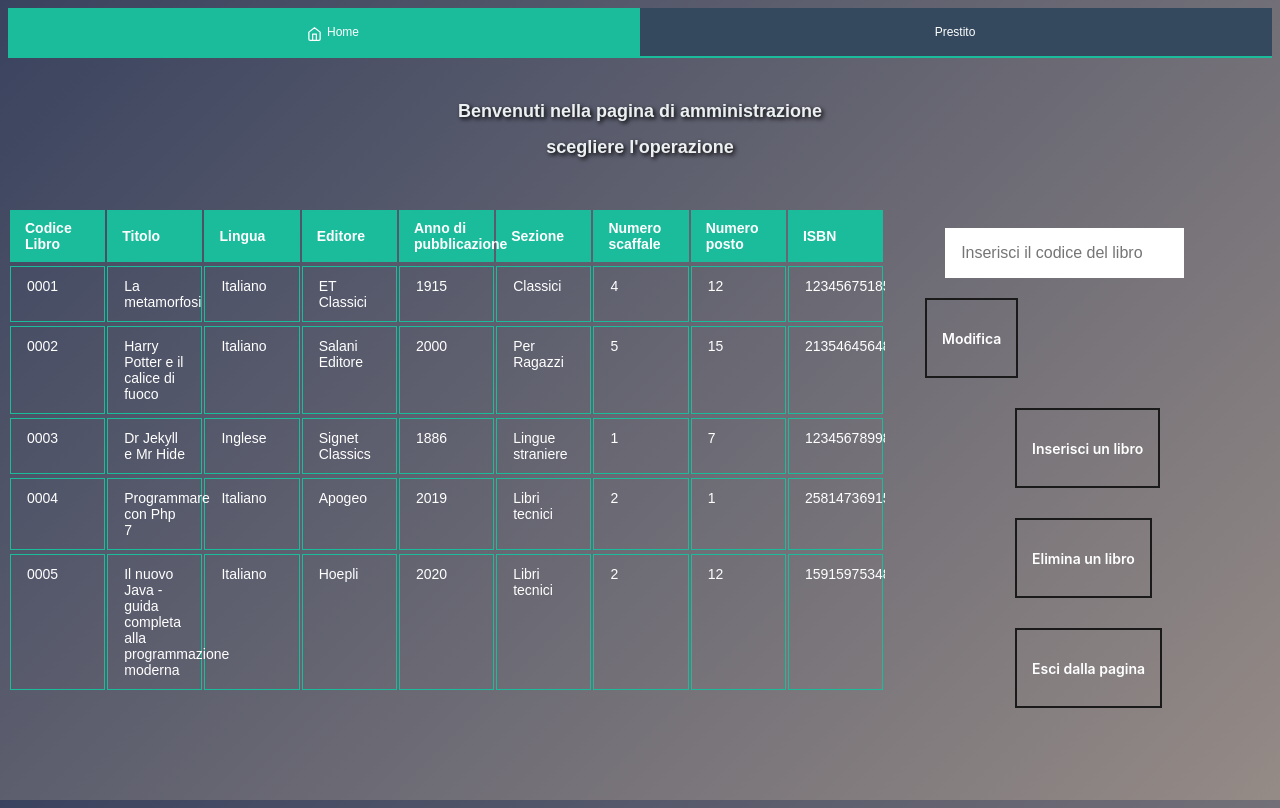
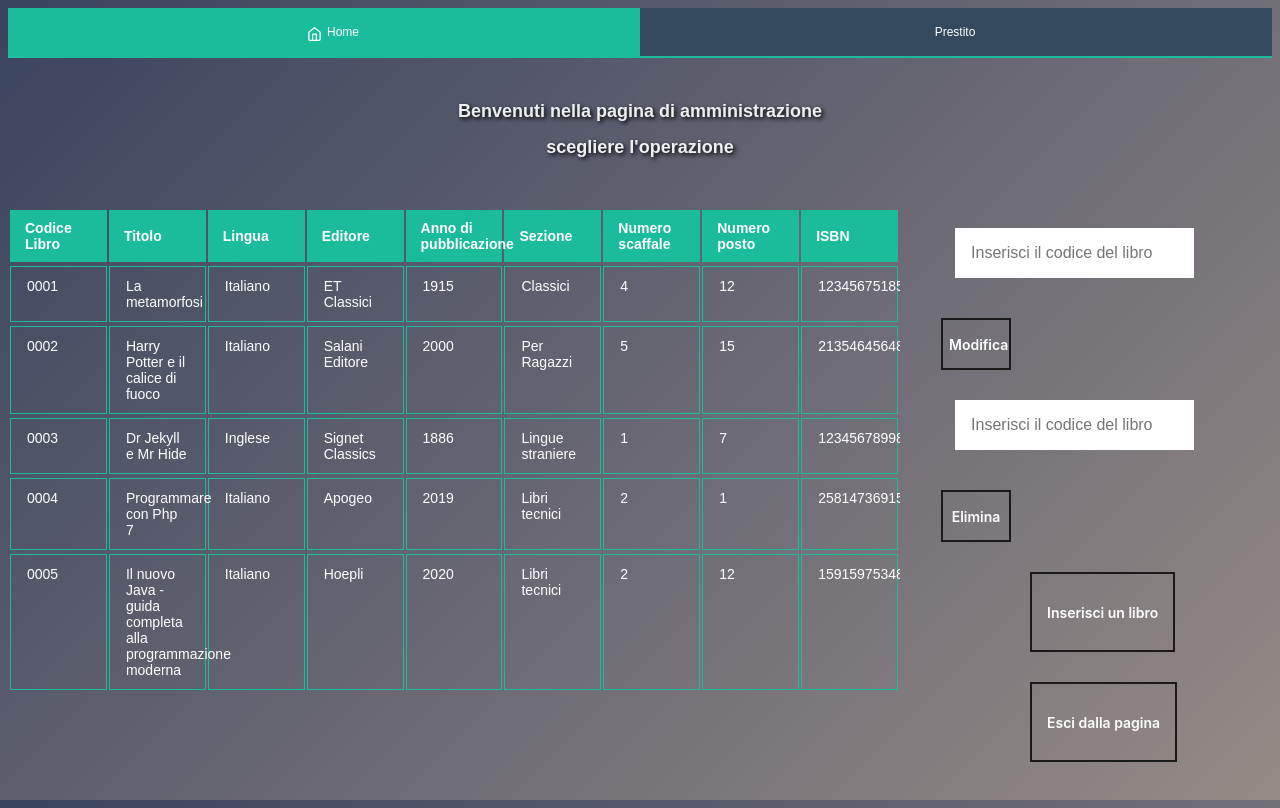
Before and after one commit to E-sc-D/Biblioteca-Belluzzi-Da-Vinci, a PHP site: page /admin.php in a window 1280 px wide. Run offline with PHP 8.4, Linux system fonts and the light colour scheme; data comes from the database, SQL or seed files in the repository; lists and menus that the app fills with data are empty.

Commit message:
creazione query elimina

```diff
--- a/admin.php
+++ b/admin.php
@@ -12,16 +12,14 @@
     <?php
 
 
-    if (isset($_POST['submit']))
-    {
+    if (isset($_POST['submit'])) {
         // servername => localhost
         // username => admin
         // password => admin
         // database name => admin
         $conn = mysqli_connect("localhost", "admin", "admin", "biblioteca");
 
-        if ($conn === false)
-        {
+        if ($conn === false) {
             die("ERRORE: connessione fallita"
                 . mysqli_connect_error());
         }
@@ -42,17 +40,14 @@
         $sql = "INSERT INTO libro (CodiceLibro, Titolo, Lingua, Editore, AnnoPubblicazione,Sezione,NumScaffale,NumPosto, ISBN)
         VALUES ('$codlibro','$titolo','$lingua',' $editore','$anno','$sezione',' $scaffale','$posto','$codice')";
 
-        if (mysqli_query($conn, $sql))
-        {
+        if (mysqli_query($conn, $sql)) {
             /*echo "<h3>data stored in a database successfully."
                 . " Please browse your localhost php my admin"
                 . " to view the updated data</h3>"; */
 
             //echo nl2br("\n$first_name\n $last_name\n "
             // . "$gender\n $address\n $email");
-        }
-        else
-        {
+        } else {
             echo "ERROR: Hush! Sorry $sql. "
                 . mysqli_error($conn);
         }
@@ -101,10 +96,8 @@
                                                 </table>
                                                 <div class="scroll-table-body">';
 
-                            if ($result = $mysqli->query($query))
-                            {
-                                while ($row = $result->fetch_assoc())
-                                {
+                        if ($result = $mysqli->query($query)) {
+                            while ($row = $result->fetch_assoc()) {
                                 $fieldCodLibro = $row["CodiceLibro"];
                                 $fieldTitolo = $row["Titolo"];
                                 $fieldLingua = $row["Lingua"];
@@ -141,7 +134,40 @@
 
                             $result->free();
                         }
-                            mysqli_close($mysqli);
+
+
+
+                        ?>
+                        <?php
+
+                        if (isset($_POST['elimina'])) {
+
+                            $mysqli2 = new mysqli("localhost", "admin", "admin", "biblioteca");
+
+
+                            $query2 = "SELECT * FROM libro ";
+                            $result2 = mysqli_query($mysqli, $query);
+                            while ($row2 = $result2->fetch_assoc()) {
+                                if ($row2['CodiceLibro'] == $_POST['elimina']) {
+                                    // $titolo =  $_POST['titolo'];
+                                    // $editore = $_REQUEST['editore'];
+                                    // $lingua =  $_REQUEST['lingua'];
+                                    // $anno = $_REQUEST['anno'];
+                                    // $sezione =  $_REQUEST['sez'];
+                                    // $scaffale =  $_REQUEST['scaffale'];
+                                    // $posto =  $_REQUEST['posto'];
+                                    // $codice = $_REQUEST['codice'];
+
+
+                                    $query_up = "DELETE FROM libro WHERE CodiceLibro = $_POST[elimina]";
+                                    $result_up = mysqli_query($mysqli, $query_up);
+
+                                }
+                            }
+                        }
+
+
+
 
 
                         ?>
@@ -152,15 +178,19 @@
                                     <input id="modifica" class='lf--input' placeholder='Inserisci il codice del libro' type='text' name="submit">
                                     <button class="button-27" id="bottone-a" role="button">Modifica</button>
                                 </form>
+
+                            </div>
+                            <div class="bottone-elimina">
+                                <form action="" method="post">
+                                    <input type="text" name="elimina" class="lf--input" id="elimina" placeholder="Inserisci il codice del libro">
+                                    <button class="button-27" id="bottone-a" role="button">Elimina</button>
+                                </form>
                             </div>
                             <div class="bottone-aggiunta">
-                                <button class="button-27" id="bottone-a" role="button" onclick="location.href='aggiuntalibri.php'">Inserisci un libro</button>
-                            </div>
-                            <div class="bottone-elimina">
-                                <button class="button-27" id="bottone-a" role="button" onclick="location.href=''">Elimina un libro</button>
+                                <button class="button-28" id="bottone-a" role="button" onclick="location.href='aggiuntalibri.php'">Inserisci un libro</button>
                             </div>
                             <div class="bottone-esci">
-                                <button class="button-27" id="bottone-a" role="button" onclick="location.href='login.php?logout=true'">Esci dalla pagina</button>
+                                <button class="button-28" id="bottone-a" role="button" onclick="location.href='login.php?logout=true'">Esci dalla pagina</button>
                             </div>
 
                         </div>
--- a/css/adminstyle.css
+++ b/css/adminstyle.css
@@ -251,13 +251,15 @@
 .bottone-modifica{
   display: flex;
   flex-direction: row;
-  margin-left: 10px;
+  margin-left: 5px;
 
 
 }
 .bottone-elimina{
-  margin-left: 100px;
-  margin-top: 30px;
+  display: flex;
+  flex-direction: row;
+  margin-left: 5px;
+  margin-top: 10px;
 }
 .bottone-esci{
   margin-left: 100px;
@@ -300,7 +302,6 @@
   /* min-height: 0; */
   min-width: 0;
   outline: none;
-  padding: 10px 15px;
   text-align: center;
   text-decoration: none;
   transition: all 300ms cubic-bezier(.23, 1, 0.32, 1);
@@ -308,10 +309,12 @@
   -webkit-user-select: none;
   touch-action: manipulation;
   will-change: transform;
-  height: 10vh;
-  /* width: 1vw; */
+  height: 52px;
+  width: 70px;
   /* margin-top: 2vh; */
   scroll-behavior: smooth;
+  margin-top: 20px;
+  margin-left: 6px;
 }
 
 
@@ -335,14 +338,12 @@
   transform: translateY(0);
 }
 
-/* .button-28 {
-  appearance: none;
+ .button-28 {
+   appearance: none;
   background-color: transparent;
-  border-bottom: 2px solid #1A1A1A;
-  border-top: transparent;
-  border-left: transparent;
-  border-right: transparent;
-  /* box-sizing: border-box;
+  border: 2px solid #1A1A1A;
+
+  box-sizing: border-box;
   color: white;
   cursor: pointer;
   font-family: Roobert,-apple-system,BlinkMacSystemFont,"Segoe UI",Helvetica,Arial,sans-serif,"Apple Color Emoji","Segoe UI Emoji","Segoe UI Symbol";
@@ -350,20 +351,21 @@
   font-weight: 600;
   line-height: normal;
   /* margin: 0; */
-  /* min-height: 0;
+  /* min-height: 0; */
   min-width: 0;
   outline: none;
   padding: 10px 15px;
   text-align: center;
   text-decoration: none;
   transition: all 300ms cubic-bezier(.23, 1, 0.32, 1);
-  /* user-select: none;
+  /* user-select: none; */
   -webkit-user-select: none;
   touch-action: manipulation;
   will-change: transform;
-  height: 5vh;
-  width: 4vw;
-  /* margin-top: 2vh;
+  height: 10vh;
+  /* width: 1vw; */
+  /* margin-top: 2vh; */
+  scroll-behavior: smooth;
 }
 
 .button-28:disabled
@@ -386,12 +388,12 @@
   transform: translateY(0);
 }
 
-.index
+/* .index
 {
   height: 80vh;
   overflow: auto;
   display: flex;
-  flex-direction: column;
+  flex-direction: column; */
   /* min-height: 0;
 }
 
```
Also changed, not shown: modificalibri.php (+3 -7 lines). Lines whose indentation alone changed are shown as unchanged.
